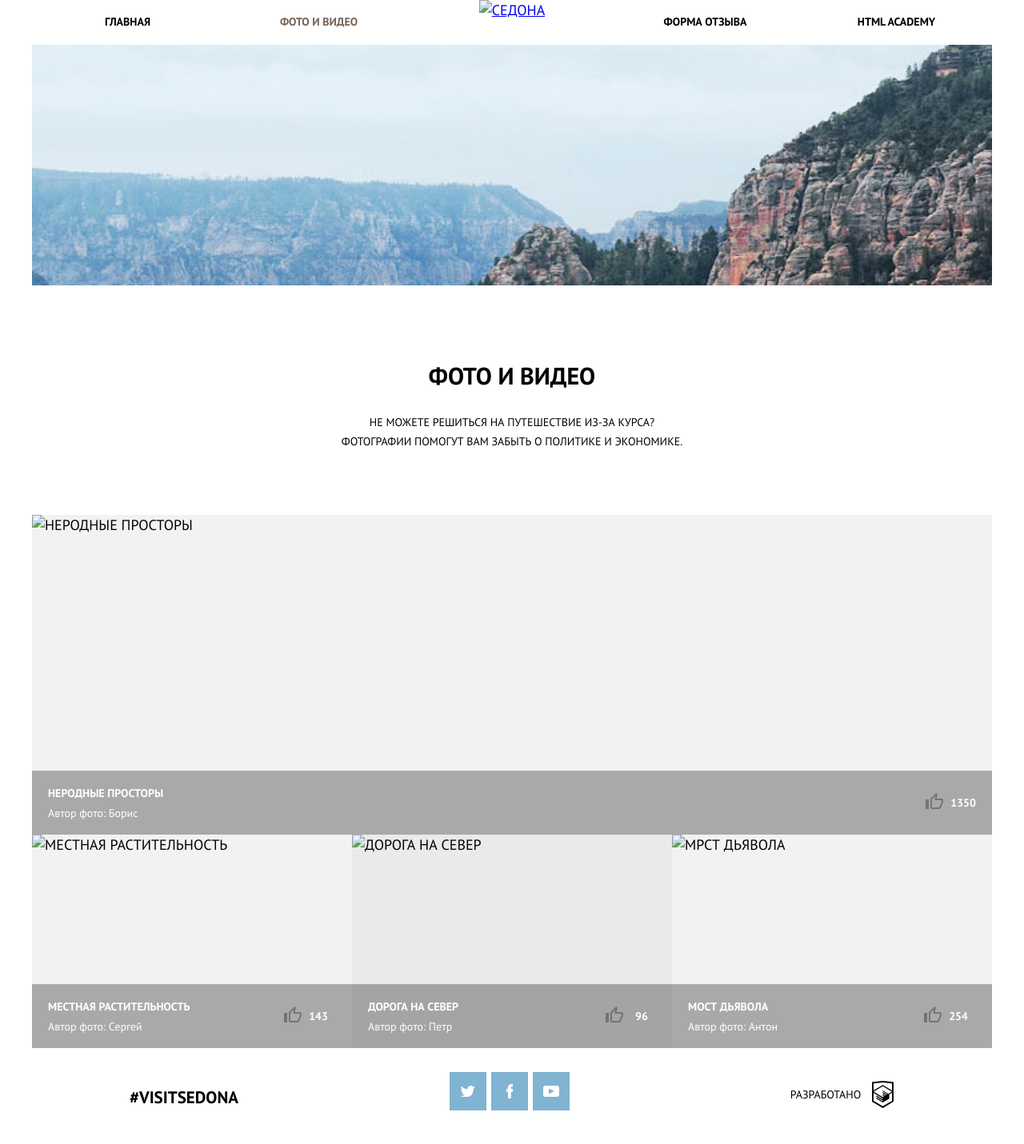
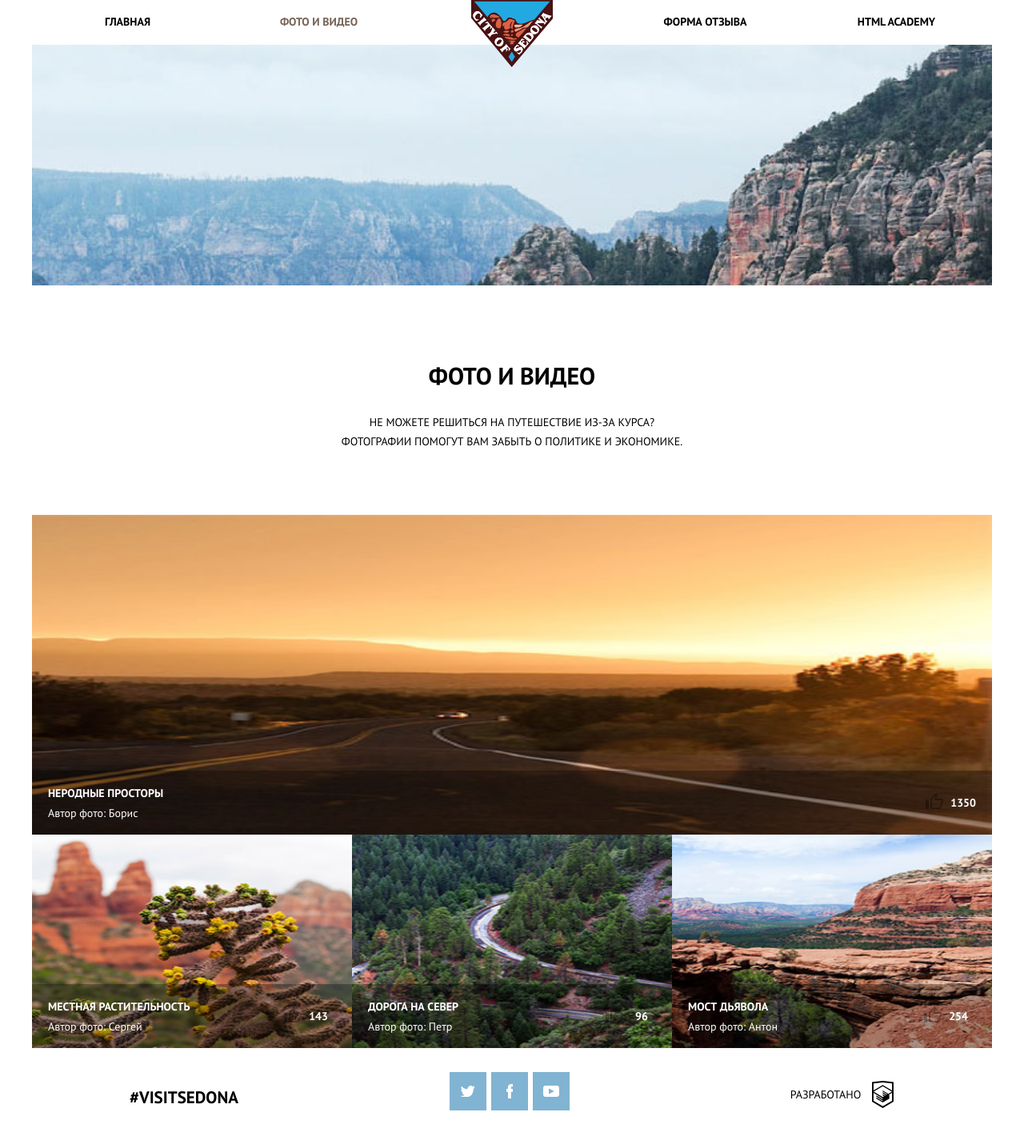
Before and after one commit to Oogarchenko/799069-sedona-20, a website: page source/photo.html in a window 1280 px wide. Shown: the whole page at 80% size. Drawn offline with nearby package versions, Linux system fonts and the light colour scheme; files that its build step writes are made by us from their sources; the site is published under a folder, as on GitHub Pages, so addresses that start at the root find nothing.

Commit message:
Продолжаем вёрстку личного проекта

```diff
--- a/source/less/blocks/form.less
+++ b/source/less/blocks/form.less
@@ -1,7 +1,7 @@
 .form__header {
   width: 100%;
   height: 158px;
-  background-image: url("../../img/bg-back-mobile@1x.jpg");
+  background-image: url("../img/bg-back-mobile@1x.jpg");
   background-repeat: no-repeat;
   background-color: @main-blue-color;
 }
--- a/source/less/blocks/intro.less
+++ b/source/less/blocks/intro.less
@@ -2,7 +2,7 @@
   width: 100%;
   min-height: 389px;
   background-color: @main-blue-color;
-  background-image: url("../../img/bg-back-mobile@1x.jpg");
+  background-image: url("../img/bg-back-mobile@1x.jpg");
   background-repeat: no-repeat;
   background-position: center;
   background-size: cover;
--- a/source/less/blocks/pictures.less
+++ b/source/less/blocks/pictures.less
@@ -1,7 +1,7 @@
 .pictures__header-top {
   width: 100%;
   height: 158px;
-  background-image: url("../../img/bg-back-mobile@1x.jpg");
+  background-image: url("../img/bg-back-mobile@1x.jpg");
   background-repeat: no-repeat;
   background-color: @main-blue-color;
 }
--- a/source/photo.html
+++ b/source/photo.html
@@ -10,7 +10,7 @@
 <body class="page page__body">
   <header class="page-header">
     <a class="page-header__logo" href="index.html">
-      <img class="page-header__picture" src="/img/logo-sedona-mobile.svg" alt="Седона">
+      <img class="page-header__picture" src="img/logo-sedona-mobile.svg" alt="Седона">
     </a>
     <nav class="main-nav main-nav--closed page-header__nav">
       <button class="main-nav__toggle" type="button">
@@ -62,7 +62,7 @@
       <div class="pictures__wrapper">
         <div class="pictures__list">
           <article class="pictures__item pictures__item--first">
-            <img class="pictures__photo pictures__photo--first" src="/img/photo-sunset-mobile@1x.jpg" width="280" height="280" alt="Неродные просторы">
+            <img class="pictures__photo pictures__photo--first" src="img/photo-sunset-mobile@1x.jpg" width="280" height="280" alt="Неродные просторы">
             <div class="pictures__text pictures__text--first">
               <div class="pictures__credits">
                 <h3 class="pictures__name">
@@ -87,7 +87,7 @@
             </div>
           </article>
           <article class="pictures__item">
-            <img class="pictures__photo" src="/img/photo-cactus-mobile@1x.jpg" width="280" height="280" alt="Местная растительность">
+            <img class="pictures__photo" src="img/photo-cactus-mobile@1x.jpg" width="280" height="280" alt="Местная растительность">
             <div class="pictures__text">
               <div class="pictures__credits">
                 <h3 class="pictures__name">
@@ -112,7 +112,7 @@
             </div>
           </article>
           <article class="pictures__item">
-            <img class="pictures__photo" src="/img/photo-roads-mobile@1x.jpg" width="280" height="280" alt="Дорога на север">
+            <img class="pictures__photo" src="img/photo-roads-mobile@1x.jpg" width="280" height="280" alt="Дорога на север">
             <div class="pictures__text">
               <div class="pictures__credits">
                 <h3 class="pictures__name">
@@ -137,7 +137,7 @@
             </div>
           </article>
           <article class="pictures__item">
-            <img class="pictures__photo" src="/img/photo-bridge-mobile@1x.jpg" width="280" height="280" alt="Мрст дьявола">
+            <img class="pictures__photo" src="img/photo-bridge-mobile@1x.jpg" width="280" height="280" alt="Мрст дьявола">
             <div class="pictures__text">
               <div class="pictures__credits">
                 <h3 class="pictures__name">
```
Also changed, not shown: source/form.html (+1 -1 lines), source/index.html (+3 -3 lines).
